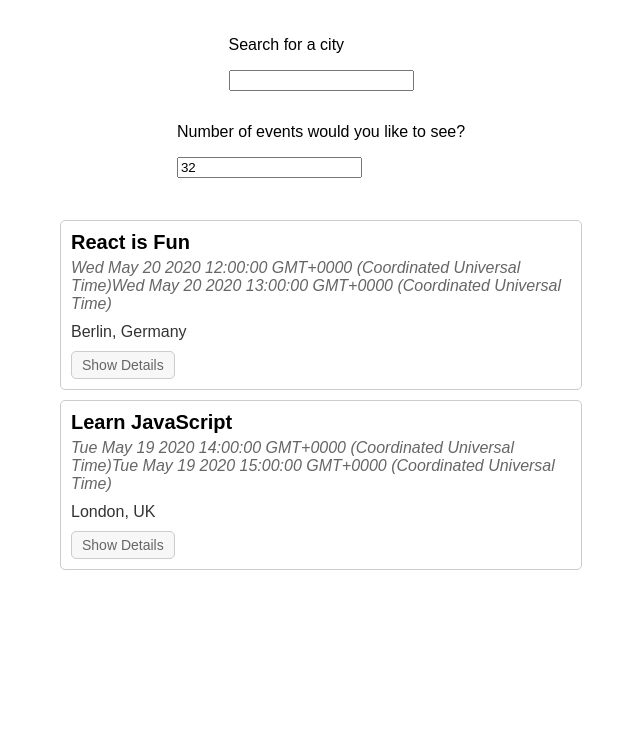
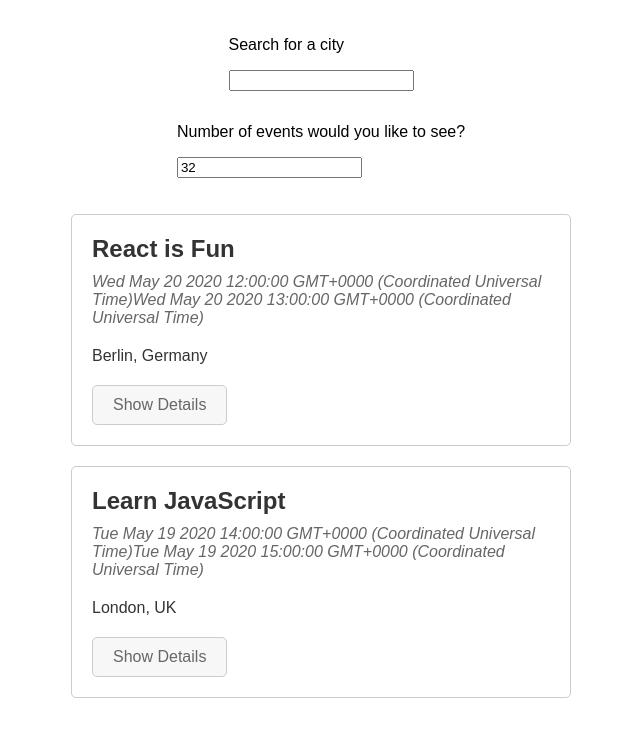
Before and after one commit to rushdihijab/meet1, a React (Create React App) app: page / in a window 1280 px wide. Shown: the top 736 px of the page, without its empty margins (319-959 px from the left). Built offline with nearby package versions, Linux system fonts and the light colour scheme; what atatus-spa would draw is missing.

Commit message:
Update App.css

```diff
--- a/src/App.css
+++ b/src/App.css
@@ -6,11 +6,15 @@
   padding: 20px;
   }
 
+  .App * {
+  box-sizing: border-box;
+  }
+
   .event {
   border: 1px solid #ccc;
   border-radius: 5px;
-  margin: 10px 0;
-  padding: 10px;
+  margin: 20px 0;
+  padding: 20px;
   width: 100%;
   max-width: 500px;
   }
@@ -18,29 +22,33 @@
   .event-info {
   display: flex;
   flex-direction: column;
+  align-items: flex-start;
   }
 
   .event-summary {
   font-weight: bold;
-  font-size: 20px;
-  margin-bottom: 5px;
+  font-size: 24px;
+  margin-bottom: 10px;
+  color: #333;
   }
 
   .event-date {
+  font-size: 16px;
   font-style: italic;
-  margin-bottom: 10px;
+  margin-bottom: 20px;
   color: #666;
   }
 
   .event-location {
-  margin-bottom: 10px;
+  font-size: 16px;
+  margin-bottom: 20px;
   color: #333;
   }
 
   .event-details {
-  margin-top: 10px;
-  color: #333;
-  font-size: 16px;
+  margin-top: 20px;
+  color: #555;
+  font-size: 18px;
   line-height: 1.5;
   }
 
@@ -48,10 +56,10 @@
   background-color: #f7f7f7;
   border: 1px solid #ccc;
   border-radius: 5px;
-  padding: 5px 10px;
+  padding: 10px 20px;
   cursor: pointer;
   color: #666;
-  font-size: 14px;
+  font-size: 16px;
   transition: all 0.2s ease-in-out;
   }
 
@@ -62,4 +70,5 @@
   ul {
   padding: 0;
   list-style: none;
+  margin: 0;
   }
```
Lines whose indentation alone changed are shown as unchanged.
